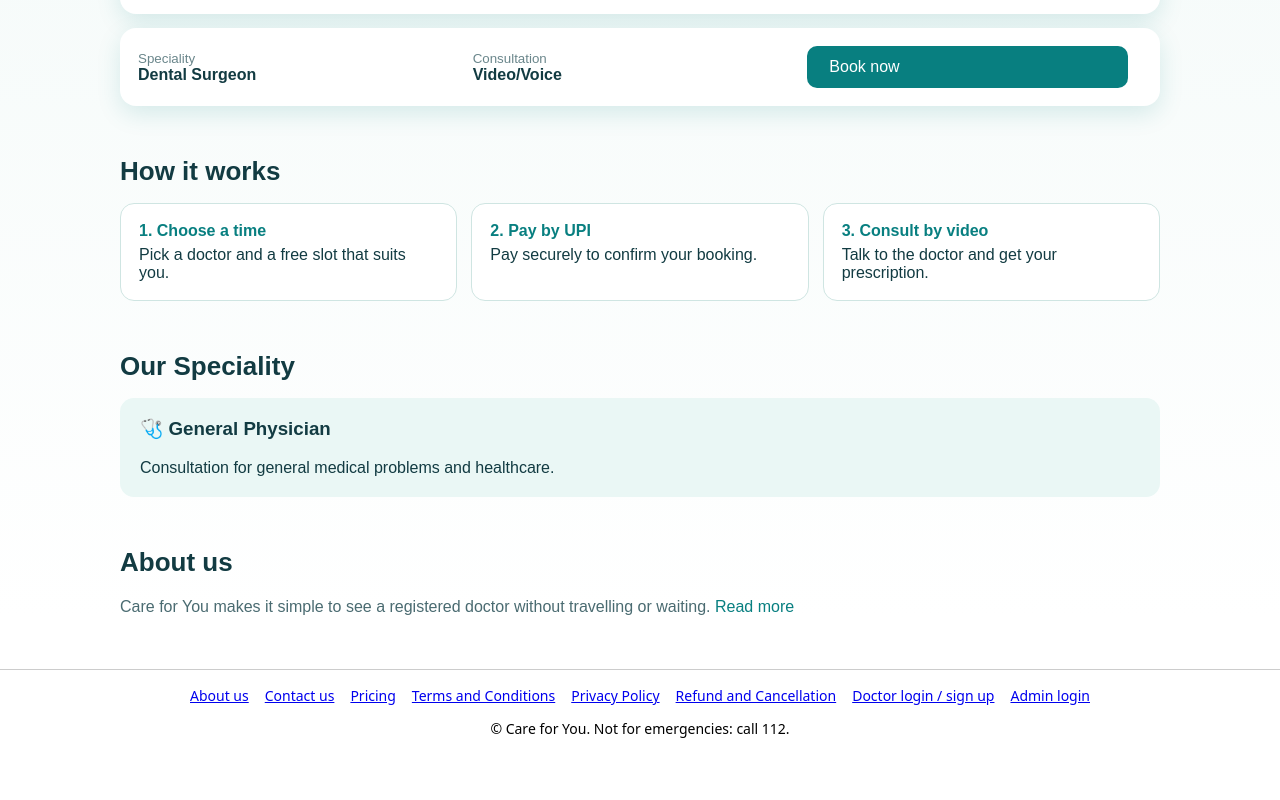
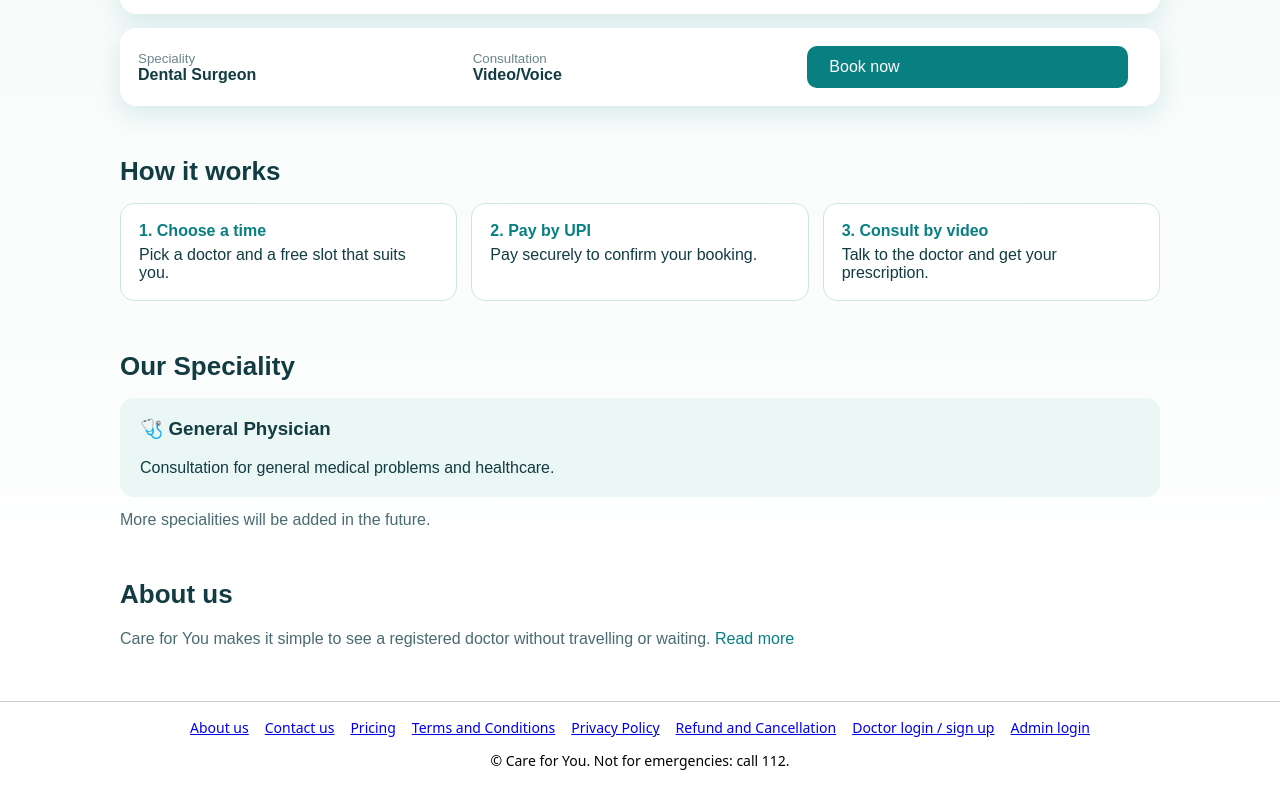
Before and after one commit to shubhamaryan5432-art/carelink, a Next.js app: page / in a window 1280 px wide. Shown: the part 556-1356 px from the top of the page. Before the commit the page ends 1324 px from the top, so only its background shows below. Built offline with nearby package versions, Linux system fonts and the light colour scheme; no server answers.

Commit message:
Update page.tsx

```diff
--- a/app/page.tsx
+++ b/app/page.tsx
@@ -129,8 +129,9 @@ export default async function Home() {
           <h2>Our Speciality</h2>
           <div className="tint">
             <h3 style={{ marginTop: 0 }}>🩺 General Physician</h3>
-            <p style={{ marginBottom: 0 }}>Consultation for general medical problems and healthcare.</p>
+          <p style={{ marginBottom: 0 }}>Consultation for general medical problems and healthcare.</p>
           </div>
+          <p style={{ marginTop: 14, color: "#4a6b71" }}>More specialities will be added in the future.</p>
         </section>
 
         <section>
```
